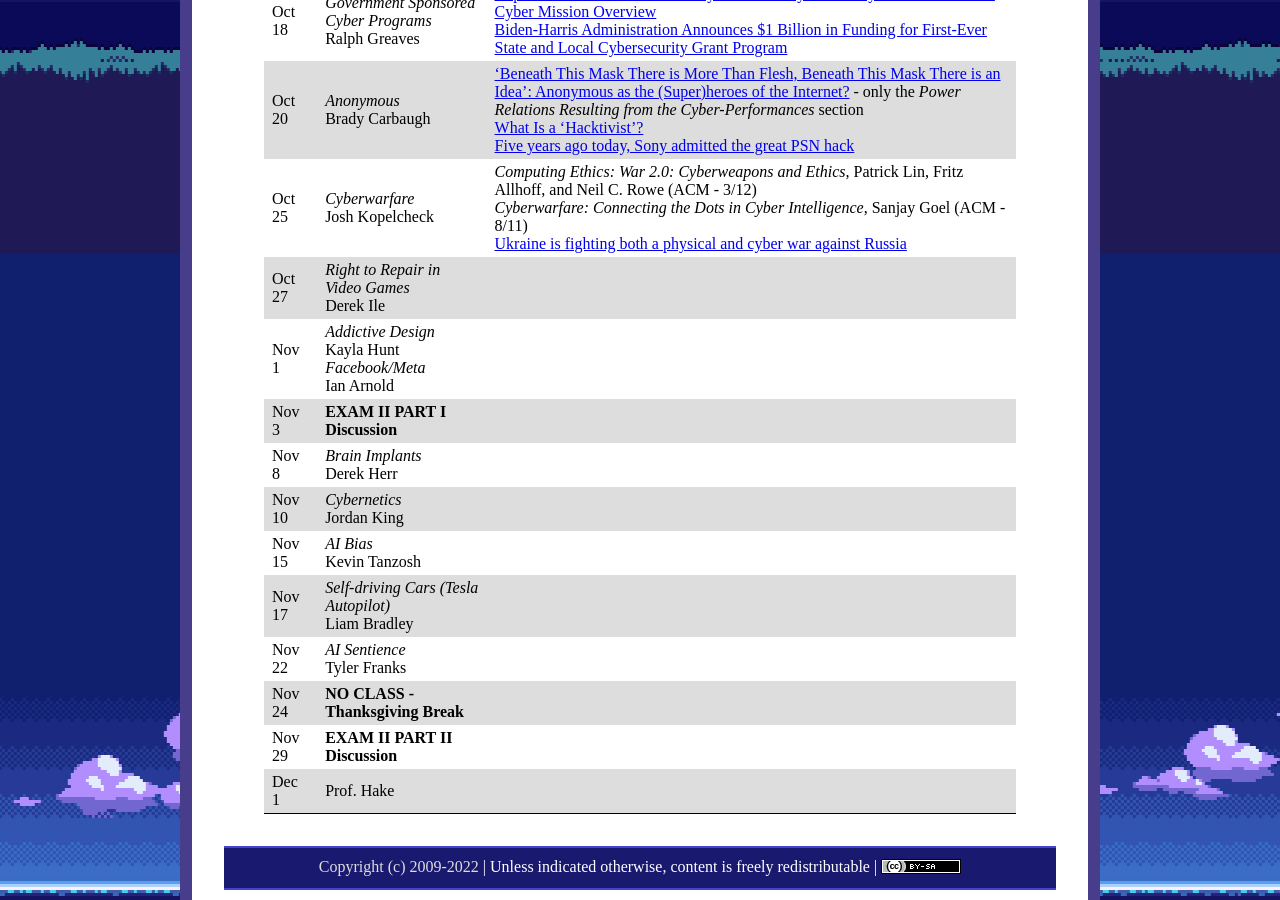
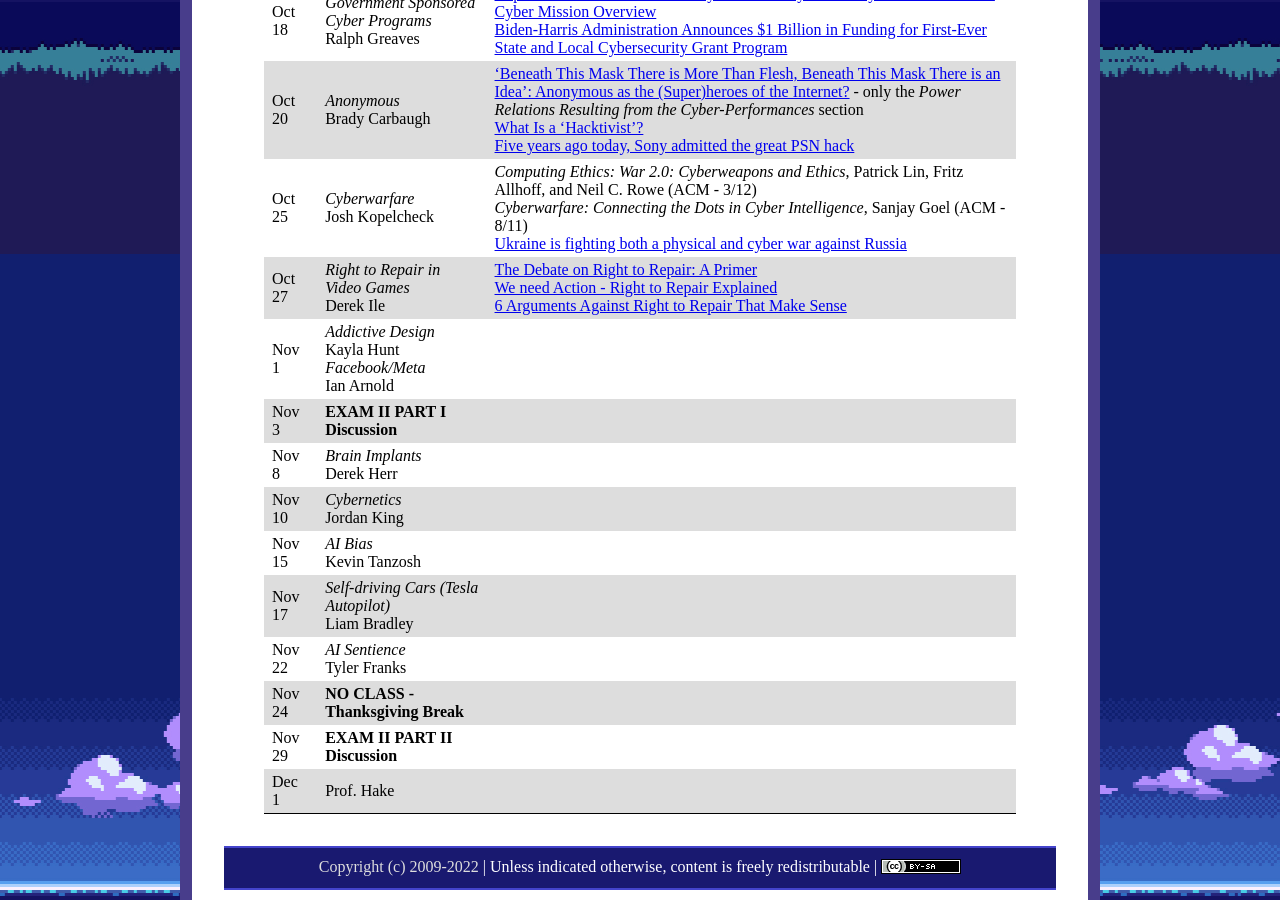
Before and after one commit to ycpcs/cs456-fall2022, a Jekyll site: the page built from schedule/index.md, in a window 1280 px wide and 900 px high, scrolled down 1546 px. Built offline with Jekyll 4.4.1, drawn with Linux system fonts in a browser that asks for light colours.

Commit message:
add Derek’s articles
add Derek’s articles

```diff
--- a/schedule/index.md
+++ b/schedule/index.md
@@ -33,7 +33,7 @@ All reading materials can be accessed via [Schmidt Library](http://library.ycp.e
 > Oct 18  | *Government Sponsored Cyber Programs* <br /> Ralph Greaves | [Department of Homeland Security Kicks Off Cybersecurity Awareness Month](https://www.dhs.gov/news/2022/10/03/department-homeland-security-kicks-cybersecurity-awareness-month) <br /> [Cyber Mission Overview](https://www.dhs.gov/news/2022/10/03/cyber-mission-overview) <br /> [Biden-Harris Administration Announces $1 Billion in Funding for First-Ever State and Local Cybersecurity Grant Program](https://www.dhs.gov/news/2022/09/16/biden-harris-administration-announces-1-billion-funding-first-ever-state-and-local) |
 > Oct 20  | *Anonymous* <br /> Brady Carbaugh | [‘Beneath This Mask There is More Than Flesh, Beneath This Mask There is an Idea’: Anonymous as the (Super)heroes of the Internet?](https://link.springer.com/article/10.1007/s11196-019-09615-6) - only the *Power Relations Resulting from the Cyber-Performances* section <br /> [What Is a ‘Hacktivist’?](https://archive.nytimes.com/opinionator.blogs.nytimes.com/2013/01/13/what-is-a-hacktivist/) <br /> [Five years ago today, Sony admitted the great PSN hack](https://www.eurogamer.net/sony-admitted-the-great-psn-hack-five-years-ago-today) |
 > Oct 25  | *Cyberwarfare* <br /> Josh Kopelcheck | *Computing Ethics: War 2.0: Cyberweapons and Ethics*, Patrick Lin, Fritz Allhoff, and Neil C. Rowe (ACM - 3/12) <br /> *Cyberwarfare: Connecting the Dots in Cyber Intelligence*, Sanjay Goel (ACM - 8/11) <br /> [Ukraine is fighting both a physical and cyber war against Russia](https://www.npr.org/2022/09/10/1122234717/ukraine-is-fighting-both-a-physical-and-cyber-war-against-russia)  |
-> Oct 27  | *Right to Repair in Video Games* <br /> Derek Ile |  |
+> Oct 27  | *Right to Repair in Video Games* <br /> Derek Ile | [The Debate on Right to Repair: A Primer](https://www.americanactionforum.org/insight/the-debate-on-right-to-repair-a-primer/) <br /> [We need Action - Right to Repair Explained](https://www.youtube.com/watch?v=nvVafMi0l68) <br /> [6 Arguments Against Right to Repair That Make Sense](https://www.makeuseof.com/arguments-against-right-to-repair/) |
 > Nov 1   | *Addictive Design* <br /> Kayla Hunt <br /> *Facebook/Meta* <br /> Ian Arnold |  |
 > Nov 3   | **EXAM II PART I Discussion** |  |
 > Nov 8   | *Brain Implants* <br /> Derek Herr |  |
```
